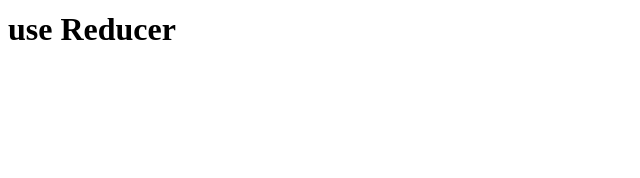
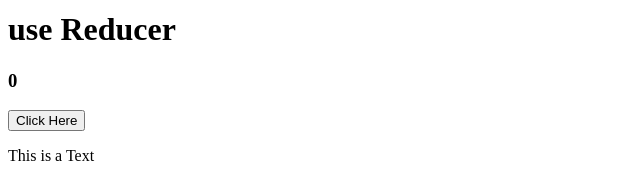
Before and after one commit to maundu55/project, a React (Vite) app: page / in a window 1280 px wide. Shown: the part 2797-2975 px from the top of the page, without its empty margins (0-640 px from the left). Before the commit the page ends 2867 px from the top, so only its background shows below. Built offline with nearby package versions, Linux system fonts and the light colour scheme; no server answers.

Commit message:
create count using useReducer hook

```diff
--- a/src/components/ReducerTutorial.jsx
+++ b/src/components/ReducerTutorial.jsx
@@ -1,9 +1,29 @@
-import React from 'react'
+import React, { useReducer } from 'react'
+
+const reducer=(state, action)=>{
+    switch(action.type){
+        case 'INCREMENT':
+            return {count: state.count+1, showText: state.showText};
+        case 'toggleShowText':
+            return {count: state.count, showText: !state.showText};
+        default:
+            return state;
+    }
+};
 
 const ReducerTutorial = () => {
+    const[state, dispatch] = useReducer(reducer, {count: 0, showText: true});
   return (
     <div>
         <h1>use Reducer</h1>
+        <h3>{state.count}</h3>
+        <button onClick={()=>{
+            dispatch({ type: 'INCREMENT'});
+            dispatch({ type: 'toggleShowText'});
+        }}>
+            Click Here
+        </button>
+        {state.showText && <p>This is a Text</p>}
     </div>
   )
 }
```
